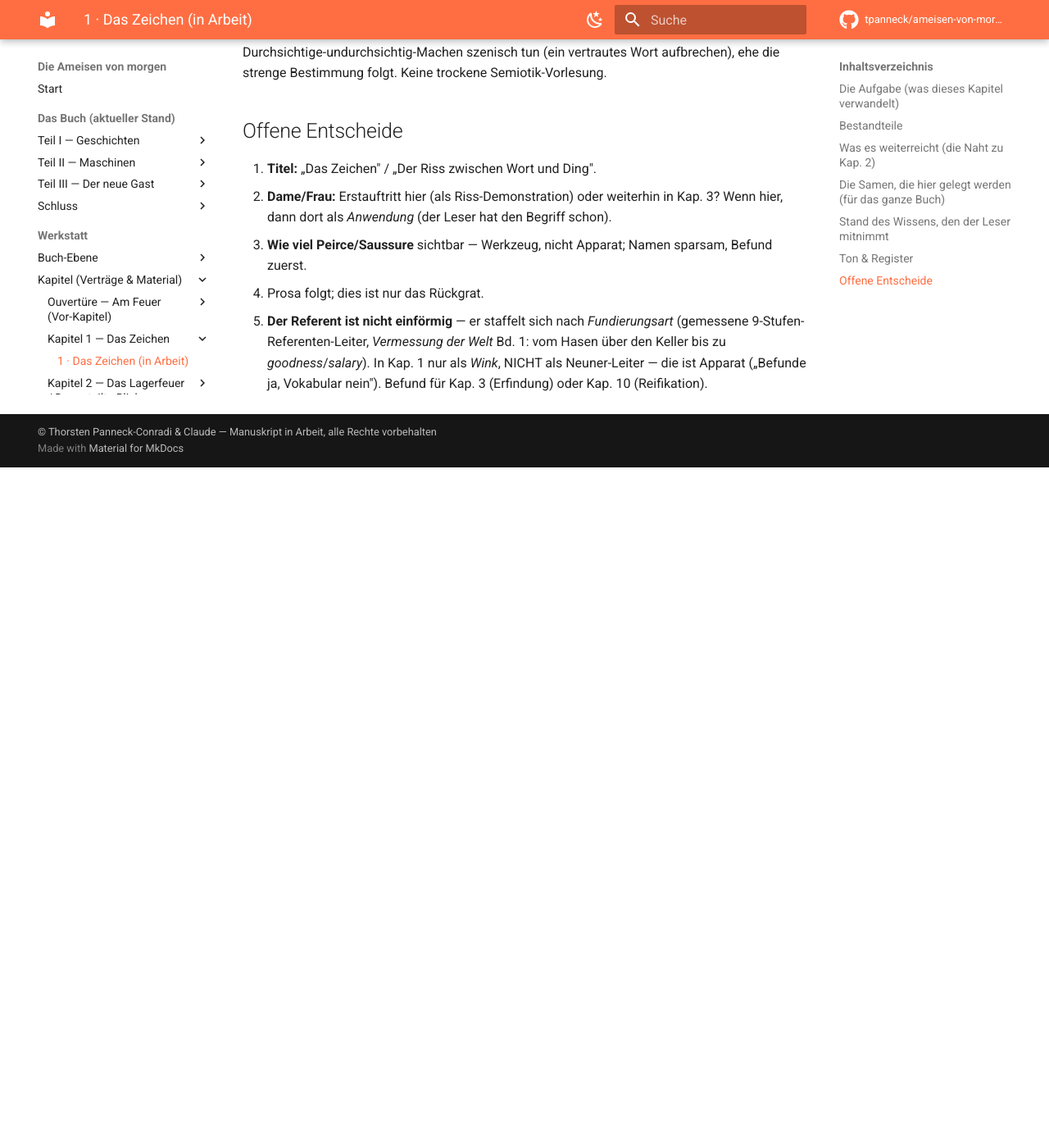
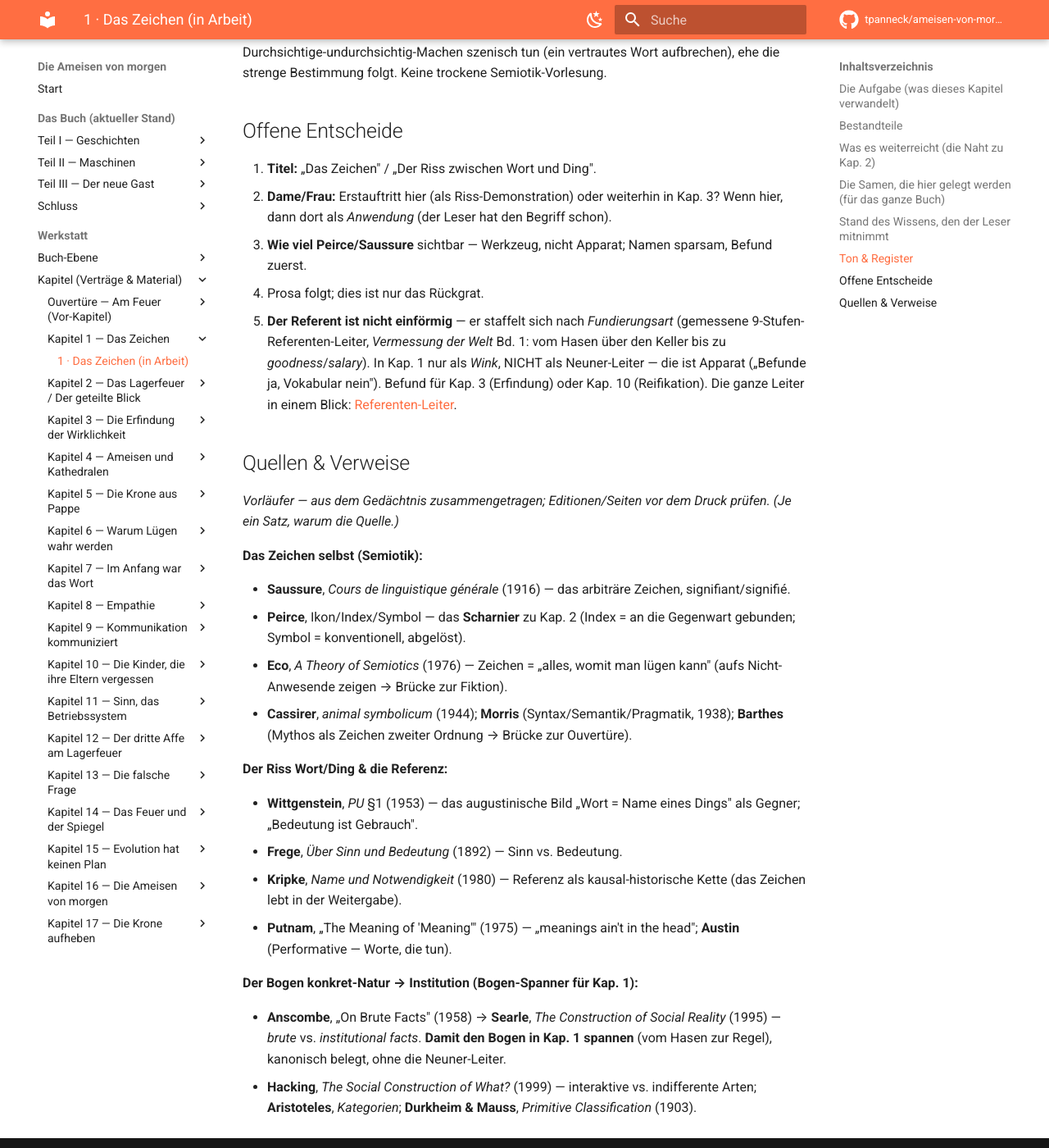
Before and after one commit to tpanneck/ameisen-von-morgen, an MkDocs documentation site: the page built from docs/kapitel/kap01-zeichen-vertrag.md, in a window 1280 px wide and 1400 px high, scrolled down 1619 px. Shown: the whole window at 82% size. Built offline with MkDocs 1.6.1 and Material for MkDocs 9.7.7, drawn with Linux system fonts in a browser that asks for light colours; comment, search, counter and statistics services are not loaded; before the commit the page ends 2189 px from its top, so only the background shows below that.

Commit message:
Referenten-Leiter konsolidiert (ganze Leiter in einem Blick) + Quellen-Block im Zeichen-Vertrag
- Neue Werkstatt-Seite referenten-leiter.md: 9 Stufen mit Definition/Beispiel/Kopplungs-Modus/Vorlaeufer
  (kanonisch: Bd.2 Anhang G; Genese Bd.1 Kap.III); Bogen konkret-Natur -> Institution -> Skalare
- Zeichen-Vertrag: annotierter Quellen-Block (Saussure/Peirce/Eco; Frege/Kripke/Putnam/Wittgenstein;
  Anscombe/Searle/Hacking als Bogen-Spanner fuer Kap.1)
- Nav: Referenten-Leiter unter Werkstatt -> Buch-Ebene

Co-Authored-By: Claude Fable 5 <noreply@anthropic.com>

```diff
--- a/docs/kapitel/kap01-zeichen-vertrag.md
+++ b/docs/kapitel/kap01-zeichen-vertrag.md
@@ -67,3 +67,37 @@ Bestimmung folgt. Keine trockene Semiotik-Vorlesung.
    9-Stufen-Referenten-Leiter, *Vermessung der Welt* Bd. 1: vom Hasen über den Keller bis zu
    *goodness*/*salary*). In Kap. 1 nur als *Wink*, NICHT als Neuner-Leiter — die ist Apparat
    („Befunde ja, Vokabular nein"). Befund für Kap. 3 (Erfindung) oder Kap. 10 (Reifikation).
+   Die ganze Leiter in einem Blick: [Referenten-Leiter](../referenten-leiter.md).
+
+## Quellen & Verweise
+
+*Vorläufer — aus dem Gedächtnis zusammengetragen; Editionen/Seiten vor dem Druck prüfen. (Je ein
+Satz, warum die Quelle.)*
+
+**Das Zeichen selbst (Semiotik):**
+
+- **Saussure**, *Cours de linguistique générale* (1916) — das arbiträre Zeichen, signifiant/signifié.
+- **Peirce**, Ikon/Index/Symbol — das **Scharnier** zu Kap. 2 (Index = an die Gegenwart gebunden;
+  Symbol = konventionell, abgelöst).
+- **Eco**, *A Theory of Semiotics* (1976) — Zeichen = „alles, womit man lügen kann" (aufs
+  Nicht-Anwesende zeigen → Brücke zur Fiktion).
+- **Cassirer**, *animal symbolicum* (1944); **Morris** (Syntax/Semantik/Pragmatik, 1938);
+  **Barthes** (Mythos als Zeichen zweiter Ordnung → Brücke zur Ouvertüre).
+
+**Der Riss Wort/Ding & die Referenz:**
+
+- **Wittgenstein**, *PU* §1 (1953) — das augustinische Bild „Wort = Name eines Dings" als Gegner;
+  „Bedeutung ist Gebrauch".
+- **Frege**, *Über Sinn und Bedeutung* (1892) — Sinn vs. Bedeutung.
+- **Kripke**, *Name und Notwendigkeit* (1980) — Referenz als kausal-historische Kette (das Zeichen
+  lebt in der Weitergabe).
+- **Putnam**, „The Meaning of 'Meaning'" (1975) — „meanings ain't in the head"; **Austin**
+  (Performative — Worte, die tun).
+
+**Der Bogen konkret-Natur → Institution (Bogen-Spanner für Kap. 1):**
+
+- **Anscombe**, „On Brute Facts" (1958) → **Searle**, *The Construction of Social Reality* (1995)
+  — *brute* vs. *institutional facts*. **Damit den Bogen in Kap. 1 spannen** (vom Hasen zur Regel),
+  kanonisch belegt, ohne die Neuner-Leiter.
+- **Hacking**, *The Social Construction of What?* (1999) — interaktive vs. indifferente Arten;
+  **Aristoteles**, *Kategorien*; **Durkheim & Mauss**, *Primitive Classification* (1903).
--- /dev/null
+++ b/docs/referenten-leiter.md
@@ -0,0 +1,38 @@
+# Die 9-Stufen-Referenten-Leiter (Befund, Bd. 1+2)
+
+*Werkstatt-Seite. Die ganze Leiter in einem Blick — mit Kopplungs-Modus und Vorläufer je Stufe.
+Kanonisches, festes Codebuch: **Vermessung der Welt, Bd. 2, Anhang G**; Genese + Doyle-Befunde:
+**Bd. 1, Kap. III** („Wie die Leiter entstand"). Sie staffelt nach **Fundierungsart**, nicht nach
+Wahrheits-Status — alle Stufen sind für den zeitgenössischen Leser gleich real. **Arbeitsleiter,
+kein etabliertes Schema** (nicht reifizieren). Verwendung im Buch: in Kap. 1 nur als *Wink*, voll
+als Befund in Kap. 3 (Erfindung) oder Kap. 10 (Reifikation) — „Befunde ja, Vokabular nein".*
+
+---
+
+| Stufe | Fundierungsart | Beispiele (Doyle) | Kopplung | Vorläufer / Anker |
+|---|---|---|---|---|
+| 1 | Natürlich-biologisch | rabbit, beech, blood, fox | **welt** | Naturarten (Kripke/Putnam); *brute facts* (Anscombe) |
+| 2 | Leib-basiert | hand, eye, glance, pain | **welt** (Leib) | embodied cognition (Lakoff/Johnson); Leib (Merleau-Ponty) |
+| 3 | Funktional-materielle Artefakte | photograph, pipe, brougham, lens | **welt** + funktionale Auflage | Funktion auf Physis aufgesetzt (Searle) |
+| 4 | Funktional-räumliche Kategorien | office, cellar, mews, station | Übergang welt→erzähl | Ort + Funktion |
+| 5 | Sozial definierte Rollen | gentleman, lady, client, maid | **erzähl** | Status-Funktionen / soziale Rollen (Searle) |
+| 6 | Institution / Praxis | business, bank, marriage, salary | **erzähl** | *institutional facts* (Searle); Berger & Luckmann |
+| 7 | Reifizierte soziale Abstrakta | virtue, honour, treachery, fate | **erzähl** (Reifikations-Pol) | Reifikation (Lukács; Berger & Luckmann); Hacking |
+| 8 | Affekte / innere Zustände | impatience, despair, anxious | leiblich-innere Achse (quer) | Affektlexikon; verkörperte Affekte (James/Damasio) |
+| 9 | Skalare / Positionen | seldom, enormous, left, velocity | **form** (relational) | Kategorien Quantität/Relation (Aristoteles) |
+
+**Der Bogen, den die Leiter aufspannt:** von konkret-Natur (1–3, welt-gekoppelt) über die
+sozial-konstituierte Mitte (5–7, erzähl-gekoppelt) bis zu den relationalen Skalaren (9,
+form-gekoppelt) — mit den Affekten (8) als querliegender leiblich-innerer Achse. Das ist
+*empirisch* dieselbe Staffelung, die wir philosophisch als welt-/erzähl-/form-gekoppelt
+entwickelt haben.
+
+**Grenzfälle (Bd. 1):** Die Leiter greift bei ~85 % sauber; Reibung an zwei Übergängen — 7/8
+(reifizierte Abstrakta ↔ Affekte) und 8/9 (Affekte ↔ Skalare).
+
+**Stufen-Mehrdeutigkeit (Bd. 2):** Ein Wort kann je nach Lesart auf verschiedenen Stufen sitzen
+(Newtons *body* = Stufe 1 *oder* 9). Das ist kein Mangel — es ist beobachter-/kontextabhängig,
+also genau das, was Probanz misst (die Disposition von B).
+
+**Verteilung (Doyle, Bd. 1):** Schwergewichte Artefakte (18 %), Institutionen (17,5 %), Skalare
+(16,8 %) — Doyles Welt ist *materiell, institutionell und bewertend*; Natur (2,4 %) fast leer.
--- a/mkdocs.yml
+++ b/mkdocs.yml
@@ -78,6 +78,7 @@ nav:
       - "Buch-Ebene":
           - "Roter Faden — das ganze Buch": buch-roter-faden.md
           - "Glossar — tragende Begriffe": glossar.md
+          - "Referenten-Leiter (9 Stufen, Bd. 1+2)": referenten-leiter.md
           - "Buchkonzept (März · historisch)": konzept.md
           - "Konzept-Delta (Juni)": konzept-delta.md
           - "Anregungen aus Masterarbeiten": kapitel/anregungen-masterarbeiten.md
```
